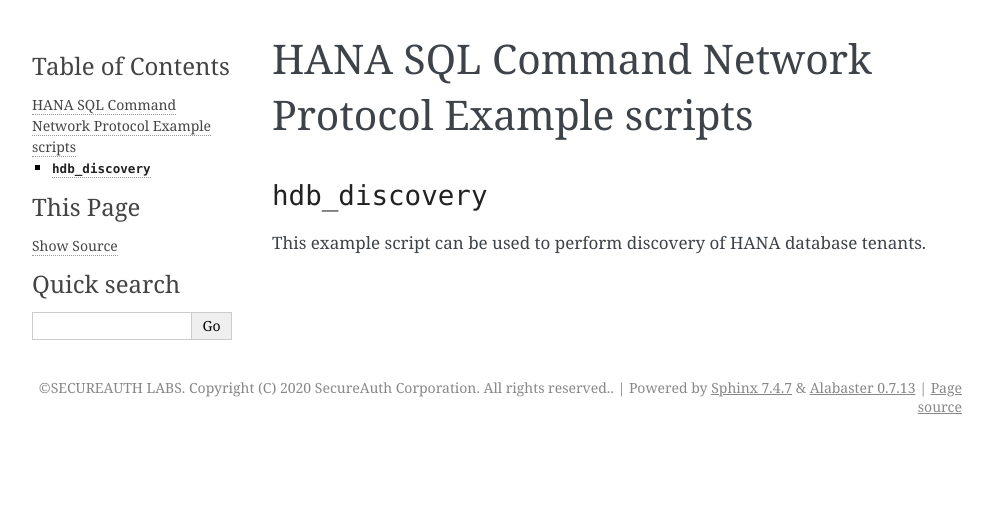
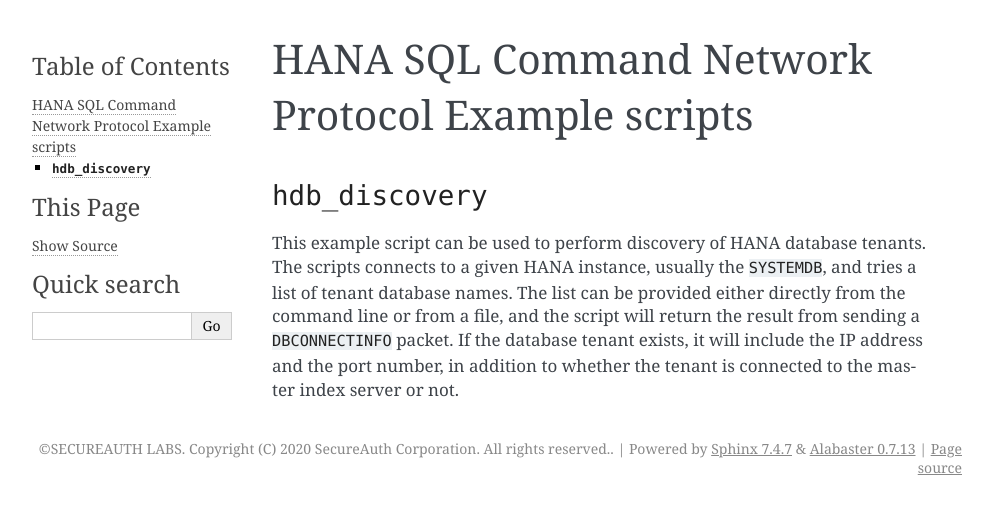
Before and after one commit to OWASP/pysap, a Sphinx documentation site: the page built from docs/examples/hdb.rst, in a window 1280 px wide. Shown: the top 514 px of the page, without its empty margins (148-1141 px from the left). Built offline with Sphinx 7.4.7, drawn with Linux system fonts in a browser that asks for light colours; pages that are not in the unit, such as notebooks, are missing from menus.

Commit message:
Expanded the discovery example script doc

```diff
--- a/docs/examples/hdb.rst
+++ b/docs/examples/hdb.rst
@@ -6,4 +6,9 @@ HANA SQL Command Network Protocol Example scripts
 ``hdb_discovery``
 -----------------
 
-This example script can be used to perform discovery of HANA database tenants.
+This example script can be used to perform discovery of HANA database tenants. The scripts connects
+to a given HANA instance, usually the ``SYSTEMDB``, and tries a list of tenant database names. The
+list can be provided either directly from the command line or from a file, and the script will return
+the result from sending a ``DBCONNECTINFO`` packet. If the database tenant exists, it will include
+the IP address and the port number, in addition to whether the tenant is connected to the master index
+server or not.
```
